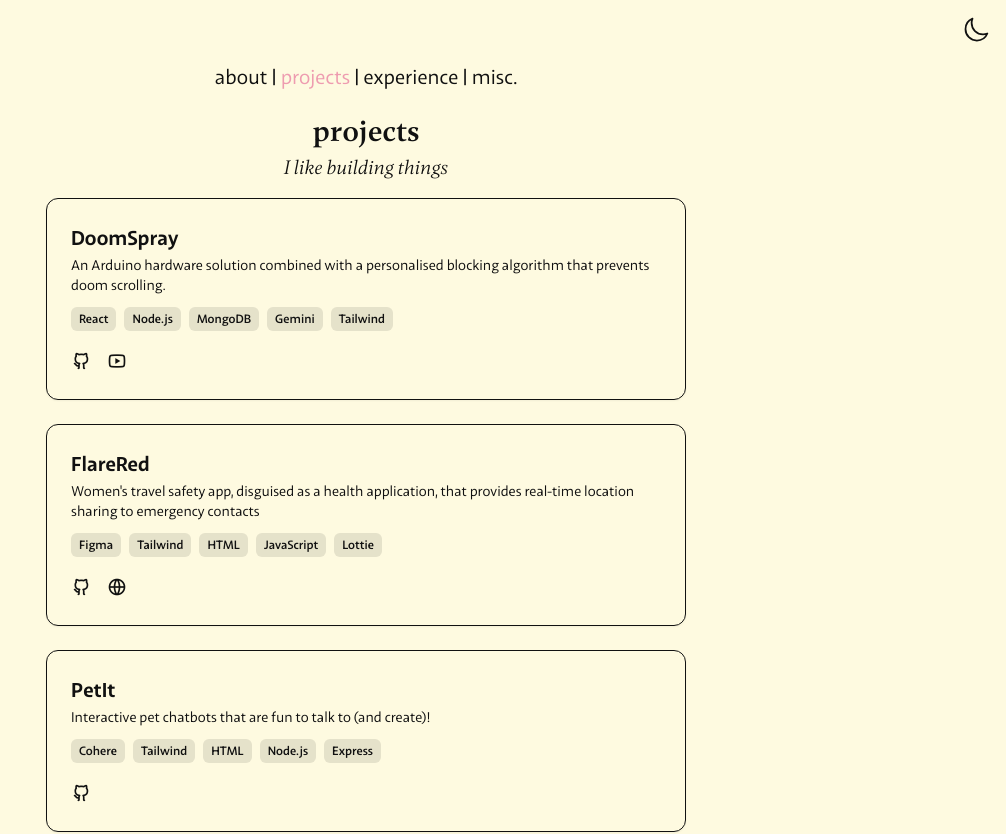
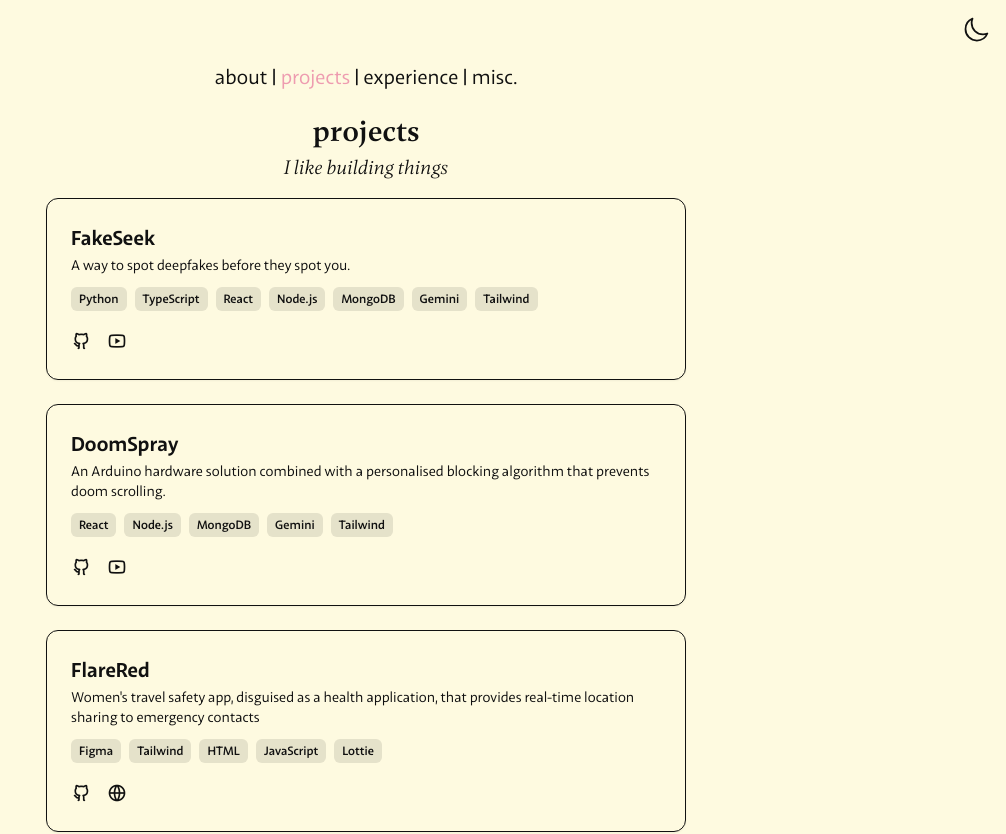
Before and after one commit to aadya-khanna/portfolio_frontend, a React (Vite) app: page /projects in a window 1280 px wide. Shown: the top 834 px of the page, without its empty margins (274-1280 px from the left). Built offline with nearby package versions, Linux system fonts and the light colour scheme; no server answers.

Commit message:
updated projects page

```diff
--- a/src/pages/Projects.jsx
+++ b/src/pages/Projects.jsx
@@ -24,6 +24,15 @@ export default function Home() {
           <h2 className="text-base sm:text-base md:text-xl xl:text-xl font-gambetta italic pt-1 pb-4">
             I like building things
           </h2>
+
+          <Card
+              title="FakeSeek"
+              description="A way to spot deepfakes before they spot you."
+              tech={['Python','TypeScript','React', 'Node.js', 'MongoDB', 'Gemini', 'Tailwind']}
+              github="https://github.com/apun16/FakeSeek%2E"
+              site=""
+              youtube="https://youtu.be/f2p4Meo1NoI"
+            />
 
             <Card
               title="DoomSpray"
```
